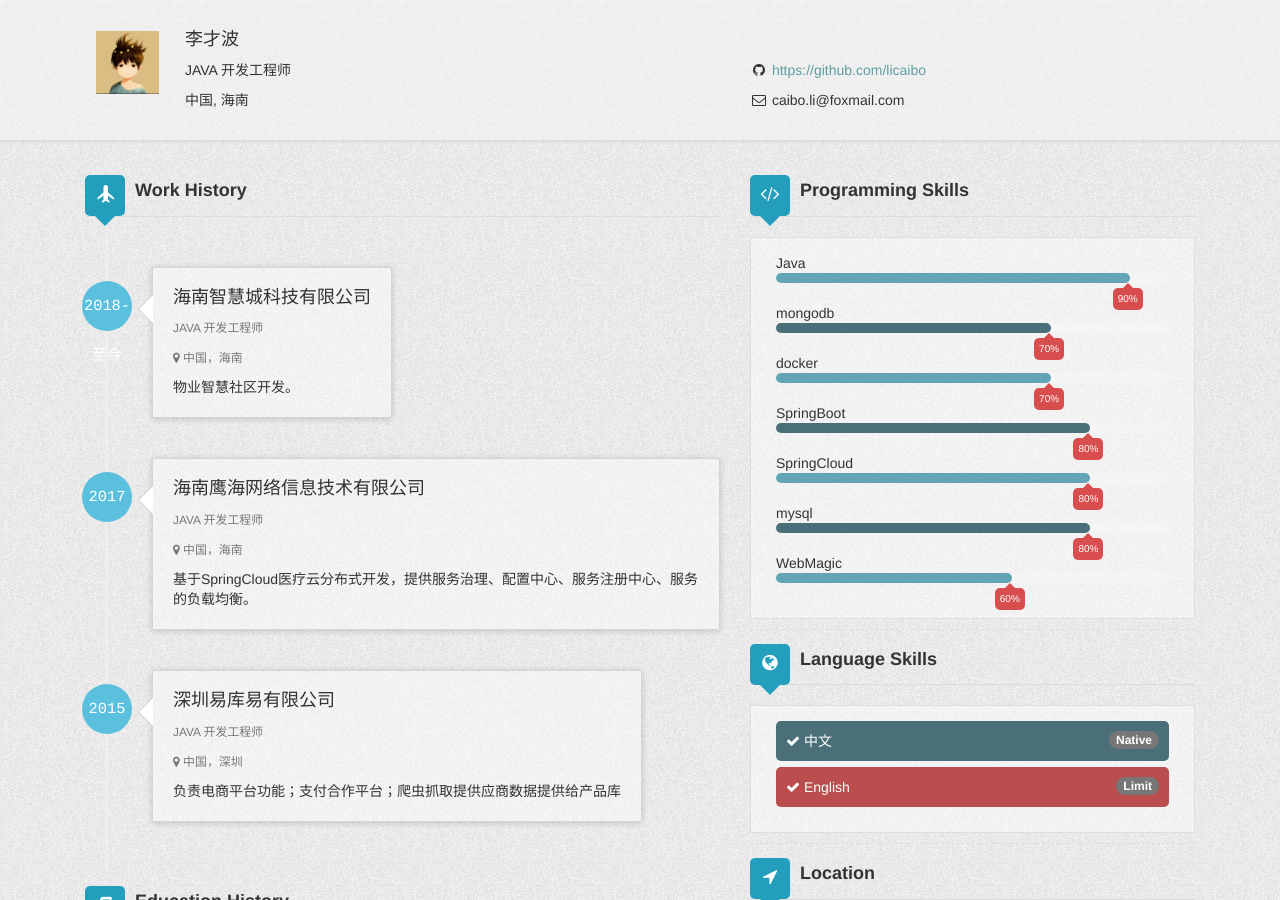
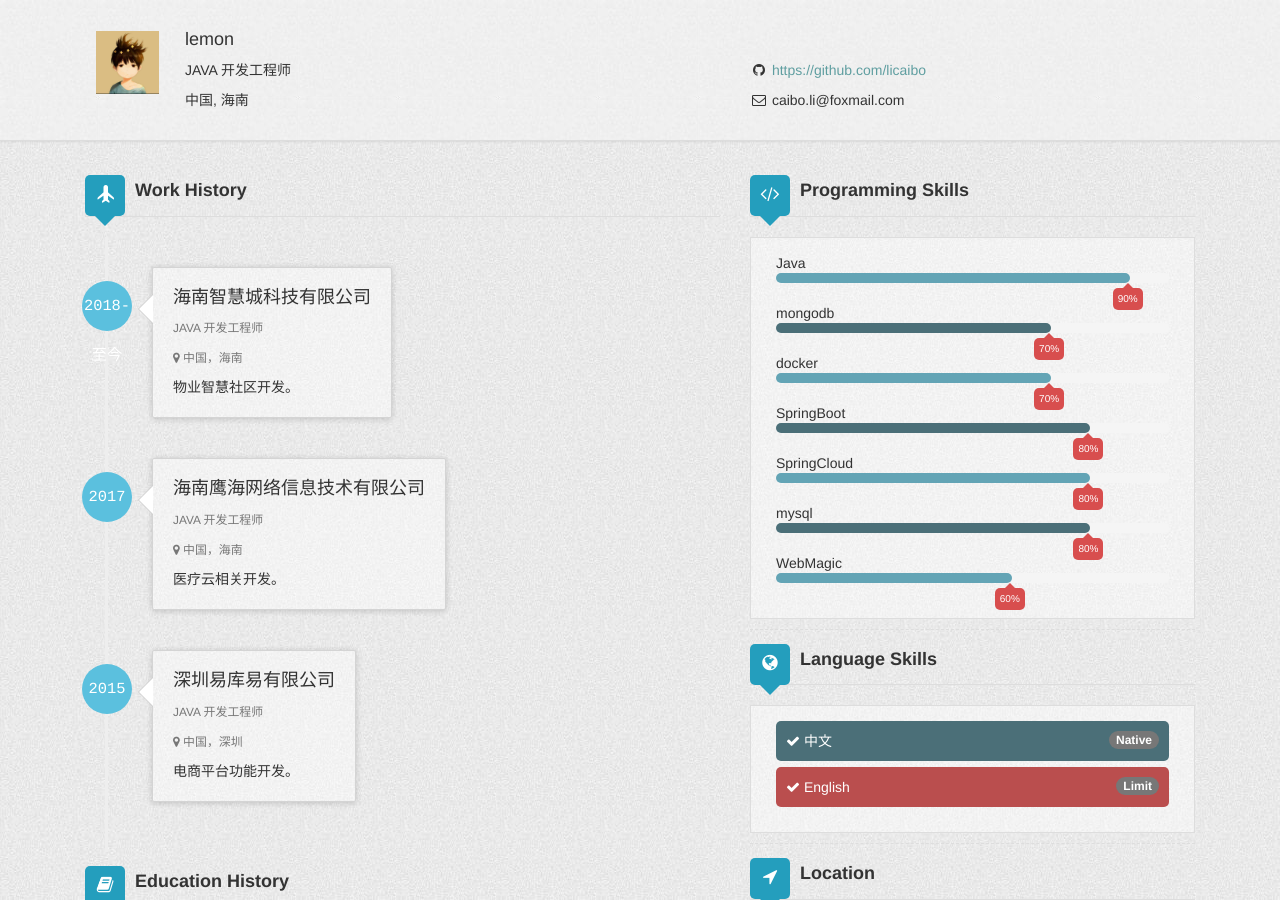
Before and after one commit to lcbbcl/licaibo.github.io, a Jekyll site: the page built from about.html, in a window 1280 px wide and 900 px high. Built offline with Jekyll 4.4.1, drawn with Linux system fonts in a browser that asks for light colours.

Commit message:
修改博客信息

```diff
--- a/_data/author.yml
+++ b/_data/author.yml
@@ -1,12 +1,12 @@
 # Author settings
-name: 李才波
+name: lemon
 title: JAVA 开发工程师
 address: 中国, 海南
 email: caibo.li@foxmail.com
 github: https://github.com/licaibo
 gavatar: /assets/img/avatar.JPG
 workHistory:
-- work2:
+- work3:
   company: 海南智慧城科技有限公司
   location: 中国，海南
   title: JAVA 开发工程师
@@ -20,7 +20,7 @@ workHistory:
   title: JAVA 开发工程师
   started: 2017
   duration:
-  description: 基于SpringCloud医疗云分布式开发，提供服务治理、配置中心、服务注册中心、服务的负载均衡。
+  description: 医疗云相关开发。
 
 - work1:
   company: 深圳易库易有限公司
@@ -28,7 +28,7 @@ workHistory:
   title: JAVA 开发工程师
   started: 2015
   duration:
-  description: 负责电商平台功能；支付合作平台；爬虫抓取提供应商数据提供给产品库
+  description: 电商平台功能开发。
 
 
 educationHistory:
```
